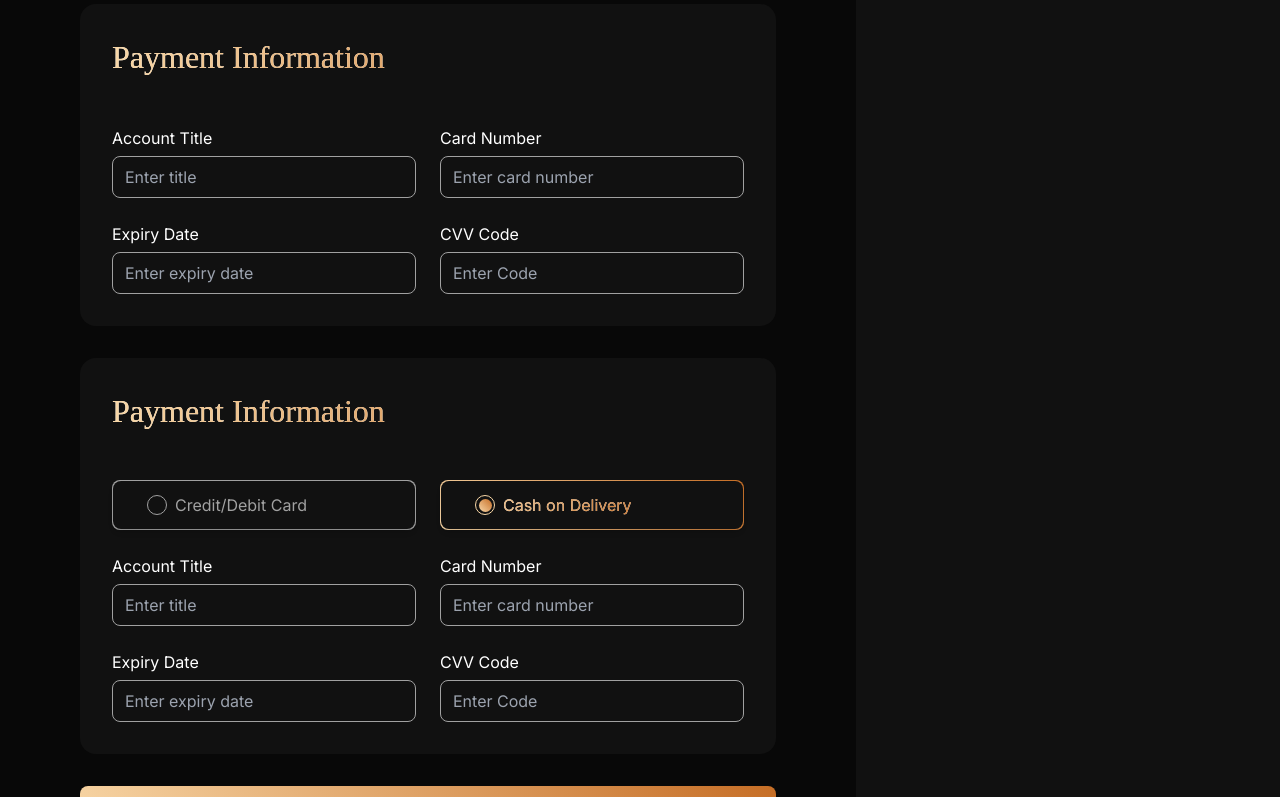
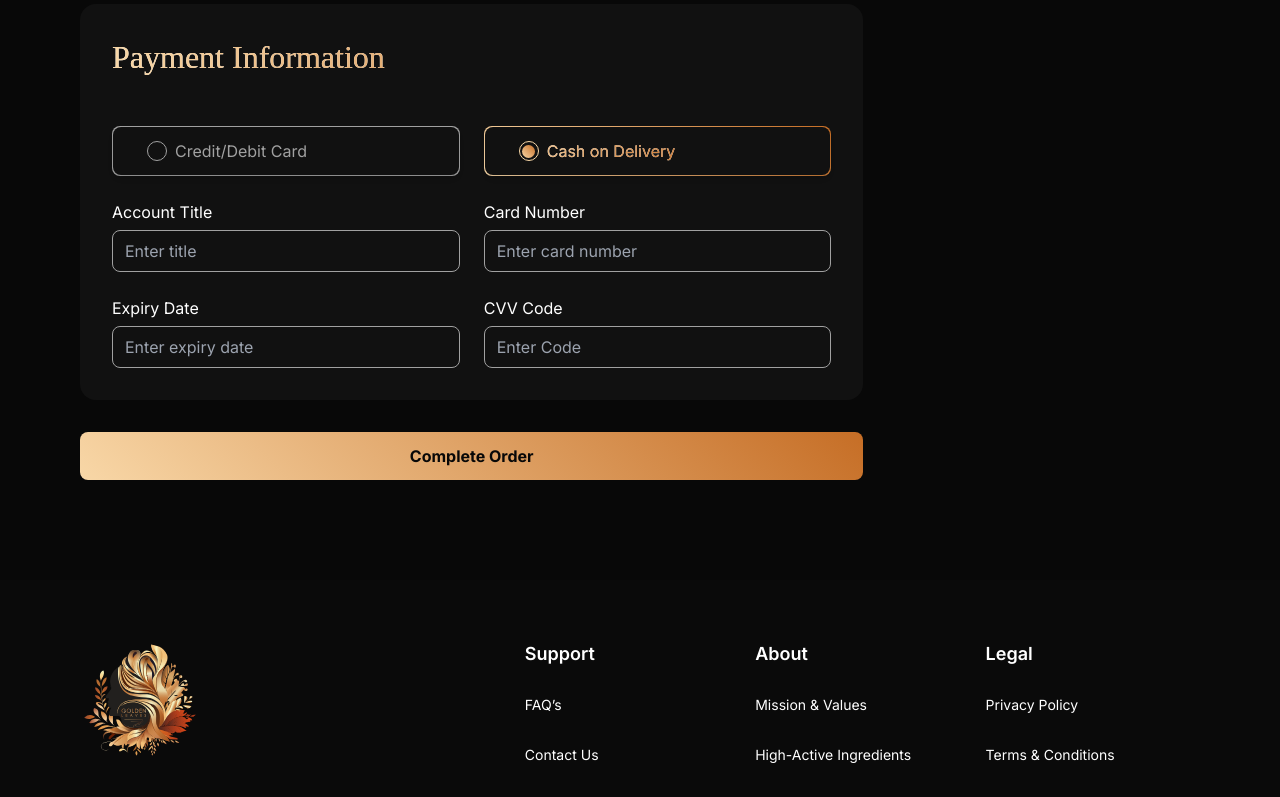
Before and after one commit to syed-zunair-gillani/goldenleves, a Next.js app: page /checkout in a window 1280 px wide. Shown: the part 920-1717 px from the top of the page. Built offline with nearby package versions, Linux system fonts and the light colour scheme.

Commit message:
page fixes

```diff
--- a/app/checkout/page.tsx
+++ b/app/checkout/page.tsx
@@ -1,6 +1,6 @@
 "use client";
 import { ButtonContained, FormWrapper, Textfield } from "../_components";
-import { useContext, useState } from "react";
+import { useContext } from "react";
 import RadioButton from "../_components/radioButton";
 import { GlobalContext } from "@/context/globalContext";
 import OrderSummary from "./orderSummary";
@@ -8,8 +8,8 @@ import OrderSummary from "./orderSummary";
 const Checkout = () => {
   const { setButtonState } = useContext(GlobalContext);
   return (
-    <div className="flex">
-      <div className="w-full section-margin flex flex-col gap-8">
+    <div className="section-margin flex gap-4 xl:gap-10">
+      <div className="w-full flex flex-col gap-8">
         <FormWrapper title="Contact Info">
           <div className="flex flex-col md:flex-row items-center gap-6 flex-wrap pt-6">
             <Textfield
@@ -65,35 +65,6 @@ const Checkout = () => {
 
         <FormWrapper title="Payment Information">
           <div className="flex flex-col md:flex-row items-center gap-6 flex-wrap pt-6">
-            <Textfield
-              name="accountTitle"
-              label="Account Title"
-              placeholder="Enter title"
-              className="w-full flex-1 md:basis-[45%]"
-            />
-            <Textfield
-              name="cardNumber"
-              label="Card Number"
-              placeholder="Enter card number"
-              className="w-full flex-1 md:basis-[45%]"
-            />
-            <Textfield
-              name="expiryDate"
-              label="Expiry Date"
-              placeholder="Enter expiry date"
-              className="w-full flex-1 md:basis-[45%]"
-            />
-            <Textfield
-              name="CVVCode"
-              label="CVV Code"
-              placeholder="Enter Code"
-              className="w-full flex-1 md:basis-[45%]"
-            />
-          </div>
-        </FormWrapper>
-
-        <FormWrapper title="Payment Information">
-          <div className="flex flex-col md:flex-row items-center gap-6 flex-wrap pt-6">
             <div className="basis-full flex flex-col md:flex-row items-center gap-6 flex-wrap">
               <RadioButton
                 onClick={() => setButtonState("credit-card")}
@@ -135,7 +106,9 @@ const Checkout = () => {
           <p className="font-bold text-[#080808]">Complete Order</p>
         </ButtonContained>
       </div>
-      <OrderSummary />
+      <div>
+        <OrderSummary />
+      </div>
     </div>
   );
 };
```
